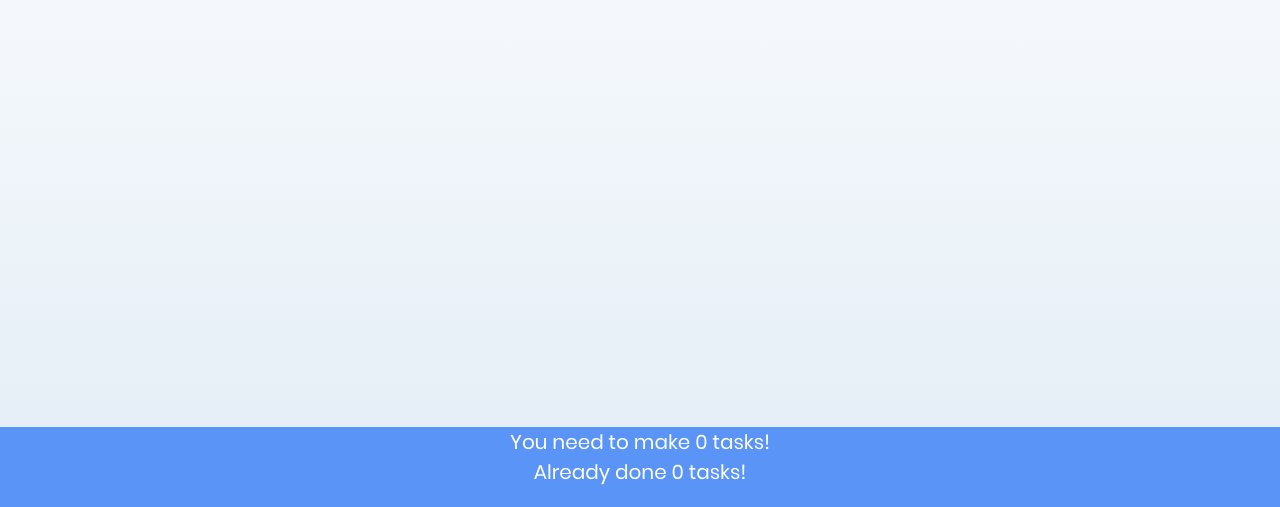
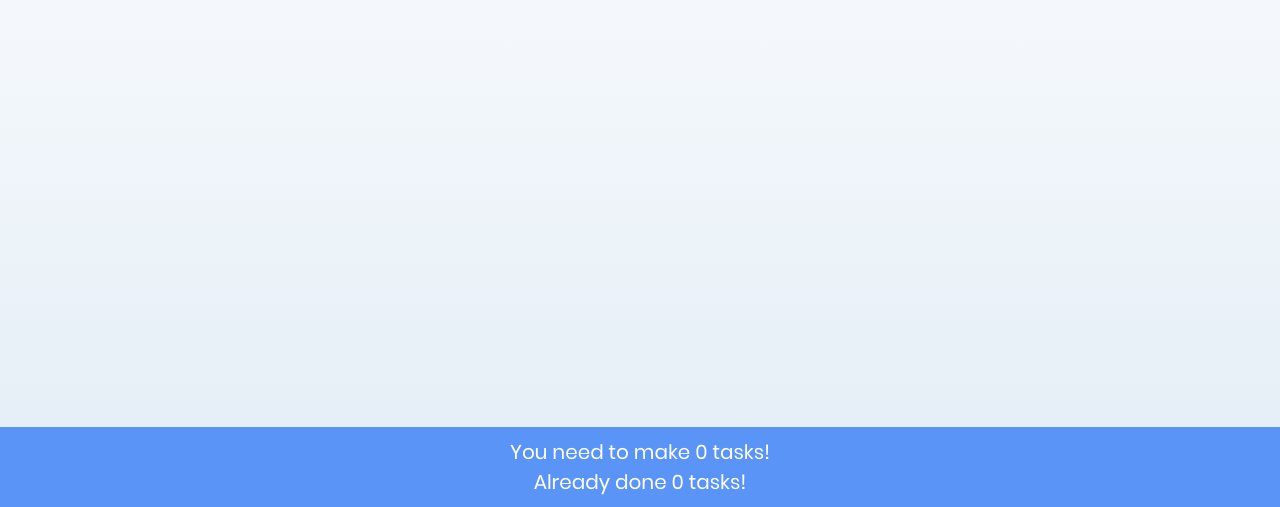
Before and after one commit to kriachers/todolist, a plain HTML site: page index.html in a window 1280 px wide. Shown: the part 293-800 px from the top of the page. Drawn offline with Linux system fonts and the light colour scheme.

Commit message:
blue line p in center

```diff
--- a/script.js
+++ b/script.js
@@ -118,7 +118,7 @@ divDeal.addEventListener('click', function () {
 
 
 function showTasks() {
-    divCounting.innerHTML = `<p class='counting__paragraph'>You need to make ${currentTasks} tasks!</p> <p class='counting__paragraph'>Already done ${doneTasks} tasks!</p>`
+    divCounting.innerHTML = `<div class='counting__wrapper'><p class='counting__paragraph'>You need to make ${currentTasks} tasks!</p> <p class='counting__paragraph'>Already done ${doneTasks} tasks!</p></div>`
 }
 showTasks();
 
--- a/style.css
+++ b/style.css
@@ -259,19 +259,30 @@ button {
 /* FOOTER */
 
 .counting {
+    position: fixed;
     z-index: 3;
+
+    display: flex;
+    align-items: center;
+    justify-content: center;
+
     width: 100%;
     background-color: #E5EAED;
-    position: fixed;
     left: 0;
     bottom: 0;
     background-color: #5A94F7;
     height: 10vh;
 }
 
+.counting__wrapper {
+    flex-direction: column;
+    display: flex;
+    align-items: center;
+    justify-content: center;
+}
+
 .counting__paragraph {
     color: white;
-    text-align: center;
     font-size: 20px;
 }
 
```
